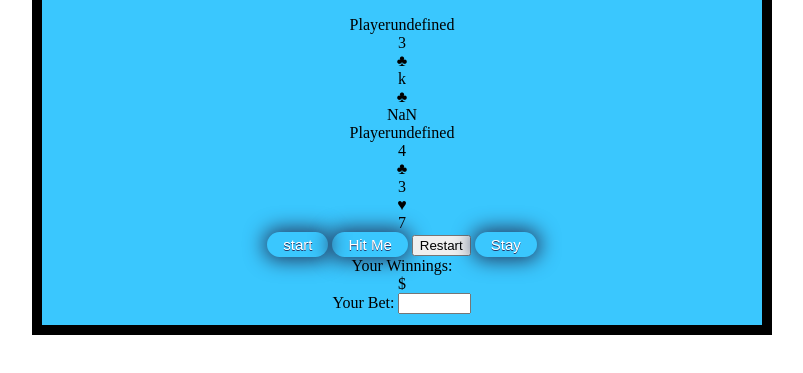
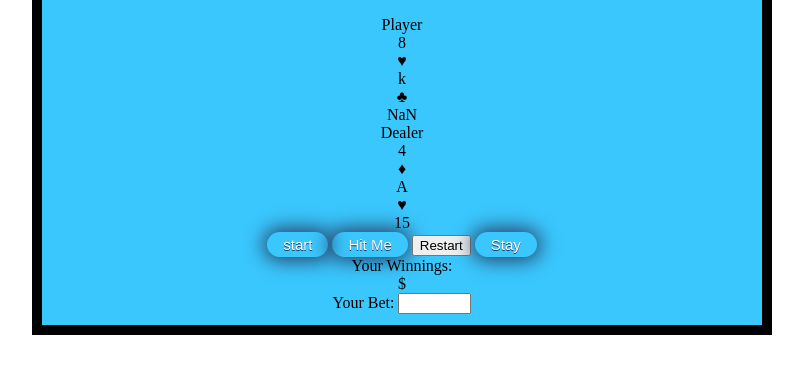
Before and after one commit to SamadAfzal/Browser-Game, a plain HTML site: page index.html in a window 1280 px wide. Both pictures are taken after a click on the button "start". Shown: the part 123-496 px from the top of the page, without its empty margins (238-1041 px from the left). Drawn offline with Linux system fonts and the light colour scheme.

Commit message:
took out for loop for create function

```diff
--- a/Game.js
+++ b/Game.js
@@ -25,13 +25,19 @@ function createDeck(){
 }
 
 
-function createPlayers(num){
+function createPlayers(){
     console.log('createPlayers has been run', seq +1)
     players = new Array();
-    for(let i = 1; i <= num; i++){
-        var hand = new Array();
-        var player ={ Name: 'Player' + i, Points: 0, Hand: hand};
-        players.push(player);
+
+    players[0] = {
+        Name: "Player",
+        Hand: [],
+        points: 0
+    };
+    players[1] = {
+        Name: "Dealer",
+        Hand: [],
+        points: 0
     }
 }
 //needed major help. too confusing. should be creating the players.//
@@ -52,7 +58,7 @@ function createPlayersUI() {
         div_player.className = 'player';
         div_hand.id = 'hand_' + i;
 
-        div_playerid.innerHTML = 'Player' + players[i].id;
+        div_playerid.innerHTML = players[i].Name;
         div_player.appendChild(div_playerid);
         div_player.appendChild(div_hand);
         div_player.appendChild(div_points);
@@ -199,12 +205,7 @@ function check() {
     }
 }
 
-window.addEventListener('load', function(){
-    console.log('loading has been run', seq +1)
-    createDeck();
-    shuffle();
-    createPlayers(1);
-});
+
 
 function countCard(card){
     let msg = '';
--- a/index.html
+++ b/index.html
@@ -19,7 +19,7 @@
 
             <div class="gameBody">
 
-                <div calss="status" id ="status"></div>
+                <div class="status" id ="status"></div>
                 <!--This will serve as the winn/loss prompt -->
 
                 <div class="cardCount"></div>
```
